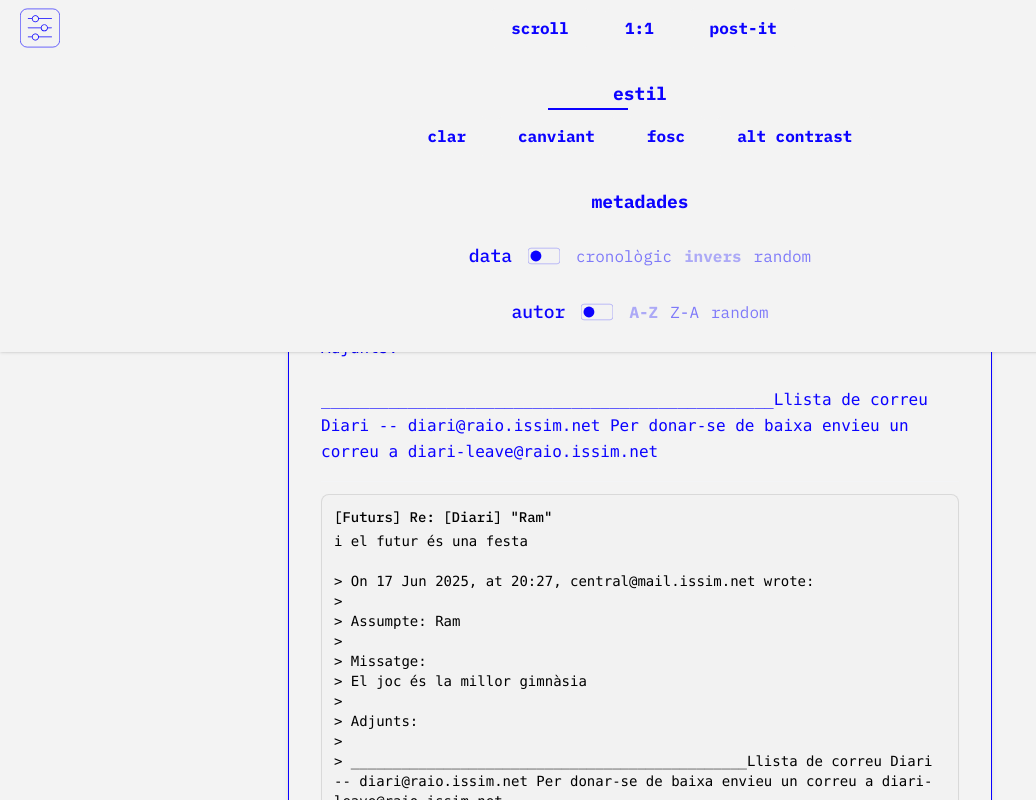
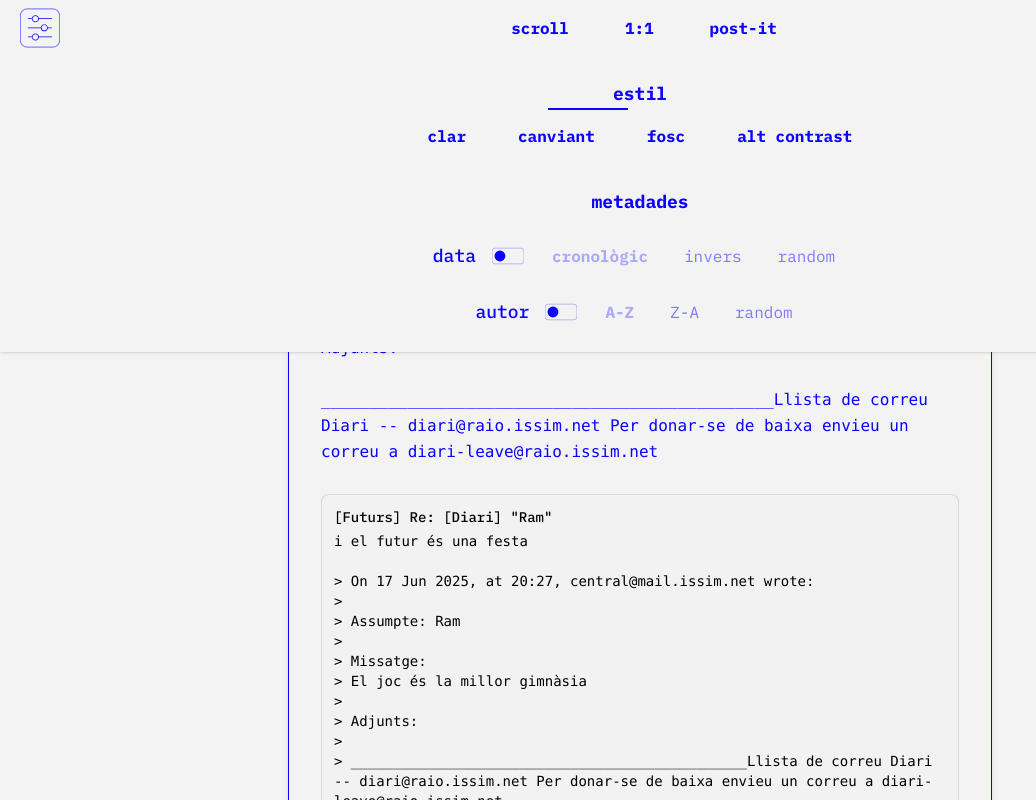
Before and after one commit to Kat-lev/reverbe-frontend, a React (Vite) app: page / in a window 1280 px wide. Both pictures are taken after a click on the button "Toggle navigation and filters". Shown: the top 800 px of the page, without its empty margins (0-1036 px from the left). Built offline with nearby package versions, Linux system fonts and the light colour scheme; no server answers.

Commit message:
Fix: Confused newest and oldest settings

```diff
--- a/src/components/Metadata.jsx
+++ b/src/components/Metadata.jsx
@@ -30,7 +30,7 @@ function Metadata({
 
         <div className="flex items-center gap-3">
           <button
-            className={`${dataOrder === "oldest" ? "font-bold" : "opacity-50"} ${
+            className={`px-3 py-1 ${dataOrder === "newest" ? "font-bold" : "opacity-50"} ${
               !dataEnabled && "opacity-30"
             }`}
             onClick={() => dataEnabled && setDataOrder("newest")}
@@ -39,7 +39,7 @@ function Metadata({
           </button>
 
           <button
-            className={`${dataOrder === "newest" ? "font-bold" : "opacity-50"} ${
+            className={`px-3 py-1 ${dataOrder === "oldest" ? "font-bold" : "opacity-50"} ${
               !dataEnabled && "opacity-30"
             }`}
             onClick={() => dataEnabled && setDataOrder("oldest")}
@@ -48,7 +48,7 @@ function Metadata({
           </button>
 
           <button
-            className={`${dataOrder === "random" ? "font-bold" : "opacity-50"} ${
+            className={`px-3 py-1 ${dataOrder === "random" ? "font-bold" : "opacity-50"} ${
               !dataEnabled && "opacity-30"
             }`}
             onClick={() => dataEnabled && setDataOrder("random")}
@@ -71,7 +71,7 @@ function Metadata({
 
         <div className="flex items-center gap-3">
           <button
-            className={`${authorOrder === "az" ? "font-bold" : "opacity-50"} ${
+            className={`px-3 py-1 ${authorOrder === "az" ? "font-bold" : "opacity-50"} ${
               !authorEnabled && "opacity-30"
             }`}
             onClick={() => authorEnabled && setAuthorOrder("az")}
@@ -80,7 +80,7 @@ function Metadata({
           </button>
 
           <button
-            className={`${authorOrder === "za" ? "font-bold" : "opacity-50"} ${
+            className={`px-3 py-1 ${authorOrder === "za" ? "font-bold" : "opacity-50"} ${
               !authorEnabled && "opacity-30"
             }`}
             onClick={() => authorEnabled && setAuthorOrder("za")}
@@ -89,7 +89,7 @@ function Metadata({
           </button>
 
           <button
-            className={`${authorOrder === "random" ? "font-bold" : "opacity-50"} ${
+            className={`px-3 py-1 ${authorOrder === "random" ? "font-bold" : "opacity-50"} ${
               !authorEnabled && "opacity-30"
             }`}
             onClick={() => authorEnabled && setAuthorOrder("random")}
```
